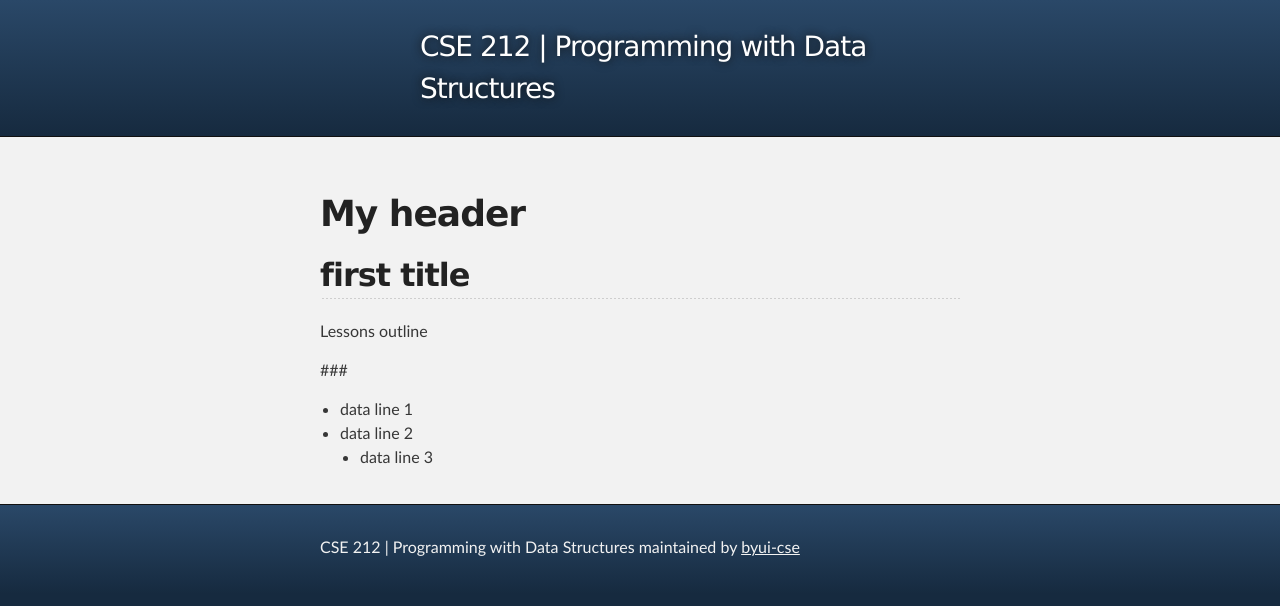
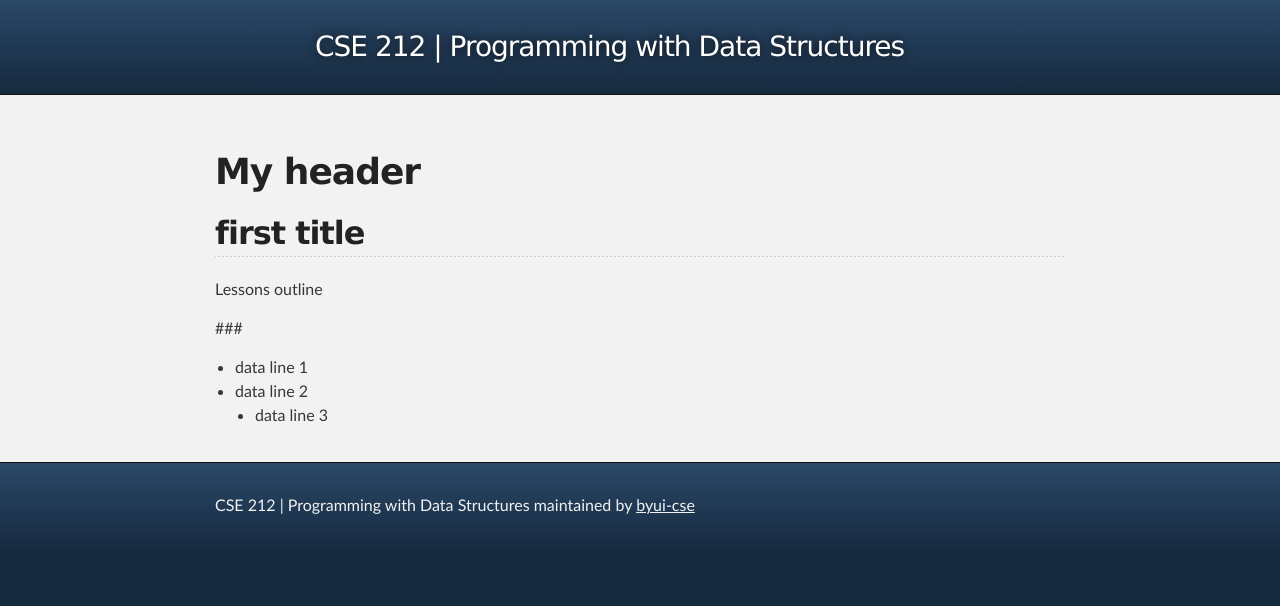
Before and after one commit to byui-cse/cse212-csharp, a Jekyll site: the page built from docs/index.md, in a window 1280 px wide. Shown: the top 606 px of the page. Built offline with Jekyll 4.4.1, drawn with Linux system fonts in a browser that asks for light colours; some web fonts are replaced.

Commit message:
Update jekyll-theme-byui-cs.scss

```diff
--- a/docs/_sass/jekyll-theme-byui-cs.scss
+++ b/docs/_sass/jekyll-theme-byui-cs.scss
@@ -318,7 +318,7 @@ Full-Width Styles
 
 .inner {
   position: relative;
-  max-width: 640px;
+  max-width: 850px;
   padding: 20px 10px;
   margin: 0 auto;
 }
@@ -405,6 +405,10 @@ Small Device Styles
 @media screen and (max-width: 992px) {
   img {
     max-width: 100%;
+  }
+
+  .inner {
+    max-width: 640px;
   }
 }
 
```
